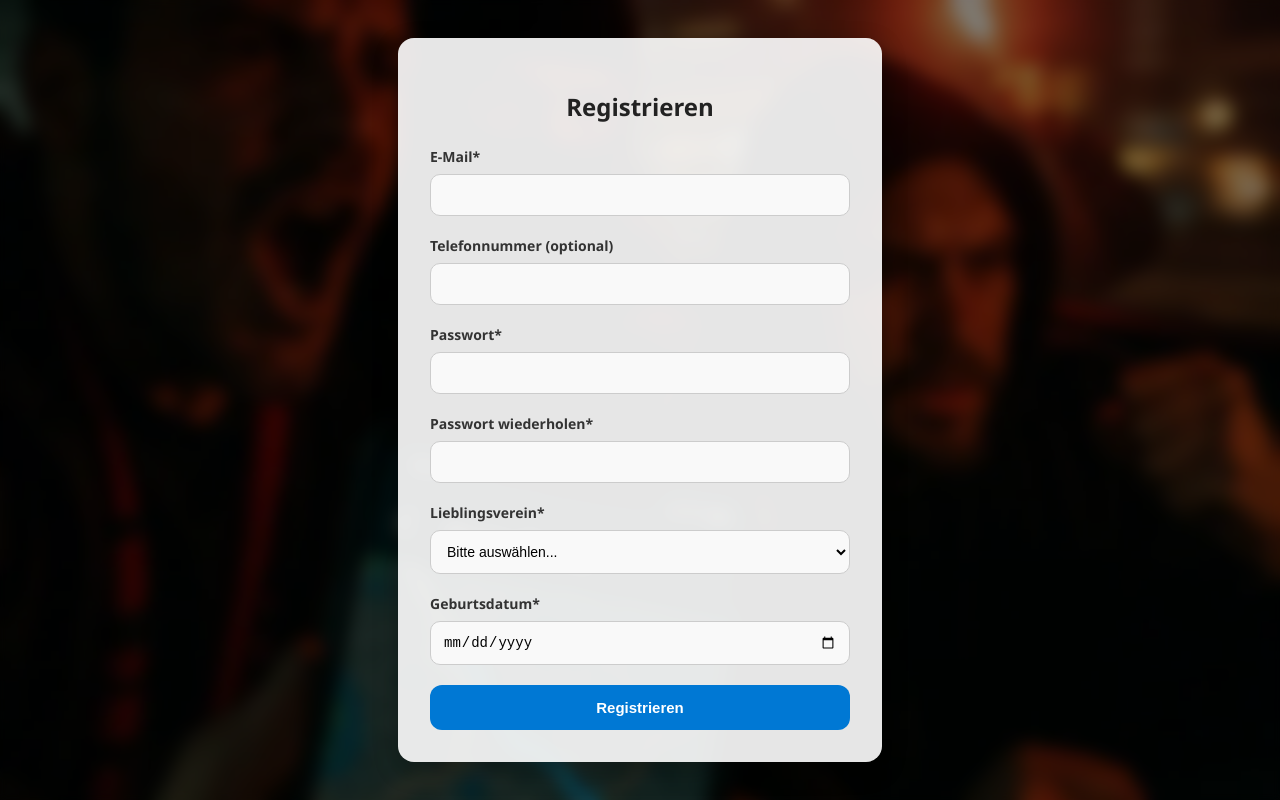
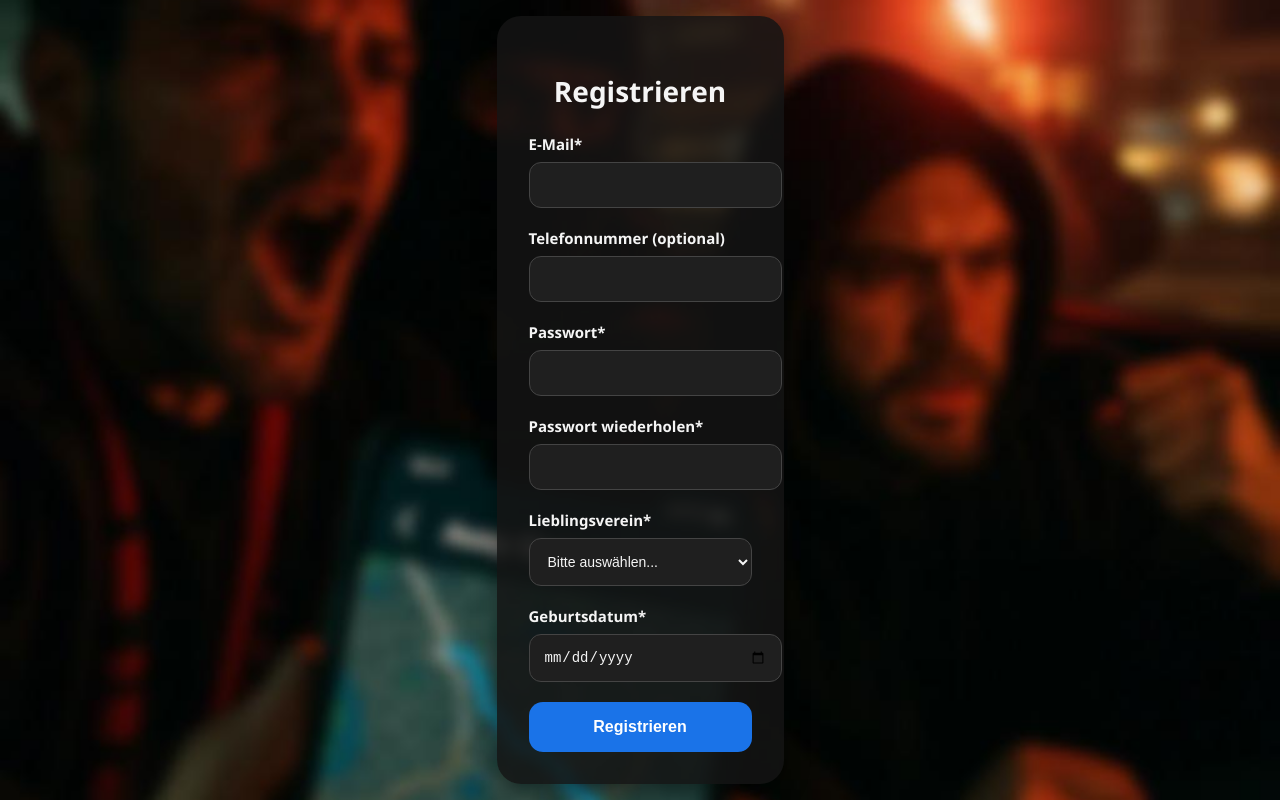
Before and after one commit to Adelh0lzener/ms-register-page, a plain HTML site: page index.html in a window 1280 px wide. Drawn offline with Linux system fonts and the light colour scheme.

Commit message:
Update style.css

```diff
--- a/style.css
+++ b/style.css
@@ -1,95 +1,88 @@
-/* Basis-Styling */
+/* Bild als Hintergrund */
 body, html {
   margin: 0;
   padding: 0;
+  height: 100%;
   font-family: 'Segoe UI', 'Helvetica Neue', sans-serif;
-  height: 100%;
-  width: 100%;
+  background: url('stadion.jpg') no-repeat center center fixed;
+  background-size: cover;
+  backdrop-filter: blur(4px);
+  -webkit-backdrop-filter: blur(4px);
   display: flex;
   align-items: center;
   justify-content: center;
-  background: url('stadion.jpg') no-repeat center center fixed;
-  background-size: cover;
-  position: relative;
 }
 
-/* Dunkler Overlay für bessere Lesbarkeit */
-body::before {
-  content: '';
-  position: absolute;
-  inset: 0;
-  background: rgba(0, 0, 0, 0.5);
-  backdrop-filter: blur(4px);
-  z-index: 0;
+/* Form-Kachel */
+.form-container {
+  background-color: rgba(20, 20, 20, 0.85);
+  padding: 32px;
+  border-radius: 24px;
+  box-shadow: 0 8px 24px rgba(0, 0, 0, 0.4);
+  width: 100%;
+  max-width: 420px;
+  color: #f5f5f5;
 }
 
-/* Formular-Karte */
-.form-container {
-  position: relative;
-  z-index: 1;
-  width: 100%;
-  max-width: 420px;
-  padding: 32px;
-  background-color: rgba(255, 255, 255, 0.9);
-  border-radius: 16px;
-  box-shadow: 0 8px 24px rgba(0, 0, 0, 0.25);
-}
-
-/* Überschrift */
+/* Titel */
 form h2 {
   margin-bottom: 24px;
   text-align: center;
-  font-size: 24px;
-  color: #222;
+  font-size: 28px;
+  font-weight: bold;
+  color: #f5f5f5;
 }
 
-/* Gruppen */
+/* Input-Gruppen */
 .input-group {
   margin-bottom: 20px;
-  width: 100%;
 }
 
 .input-group label {
   display: block;
   margin-bottom: 8px;
-  font-weight: 600;
-  font-size: 14px;
-  color: #333;
+  font-weight: bold;
+  font-size: 15px;
+  color: #f5f5f5;
 }
 
 .input-group input,
 .input-group select {
-  display: block;
   width: 100%;
-  box-sizing: border-box;
-  padding: 12px;
+  padding: 14px;
   font-size: 14px;
-  border: 1px solid #ccc;
-  border-radius: 10px;
-  background-color: #f9f9f9;
-  transition: border-color 0.3s ease;
+  border: 1px solid #444;
+  border-radius: 12px;
+  background-color: #1f1f1f;
+  color: #f5f5f5;
+  transition: border-color 0.3s ease, box-shadow 0.3s ease;
+}
+
+.input-group input::placeholder {
+  color: #888;
 }
 
 .input-group input:focus,
 .input-group select:focus {
   outline: none;
-  border-color: #0078d4;
+  border-color: #1a73e8;
+  box-shadow: 0 0 0 2px rgba(26, 115, 232, 0.2);
 }
 
-/* Button */
+/* Submit-Button */
 button[type="submit"] {
   width: 100%;
-  padding: 14px;
-  font-size: 15px;
+  padding: 16px;
+  font-size: 16px;
   font-weight: bold;
   border: none;
-  border-radius: 12px;
-  background-color: #0078d4;
-  color: #fff;
+  border-radius: 14px;
+  background-color: #1a73e8;
+  color: white;
   cursor: pointer;
   transition: background-color 0.3s ease;
 }
 
 button[type="submit"]:hover {
-  background-color: #005fa3;
+  background-color: #0f5ec2;
 }
```
